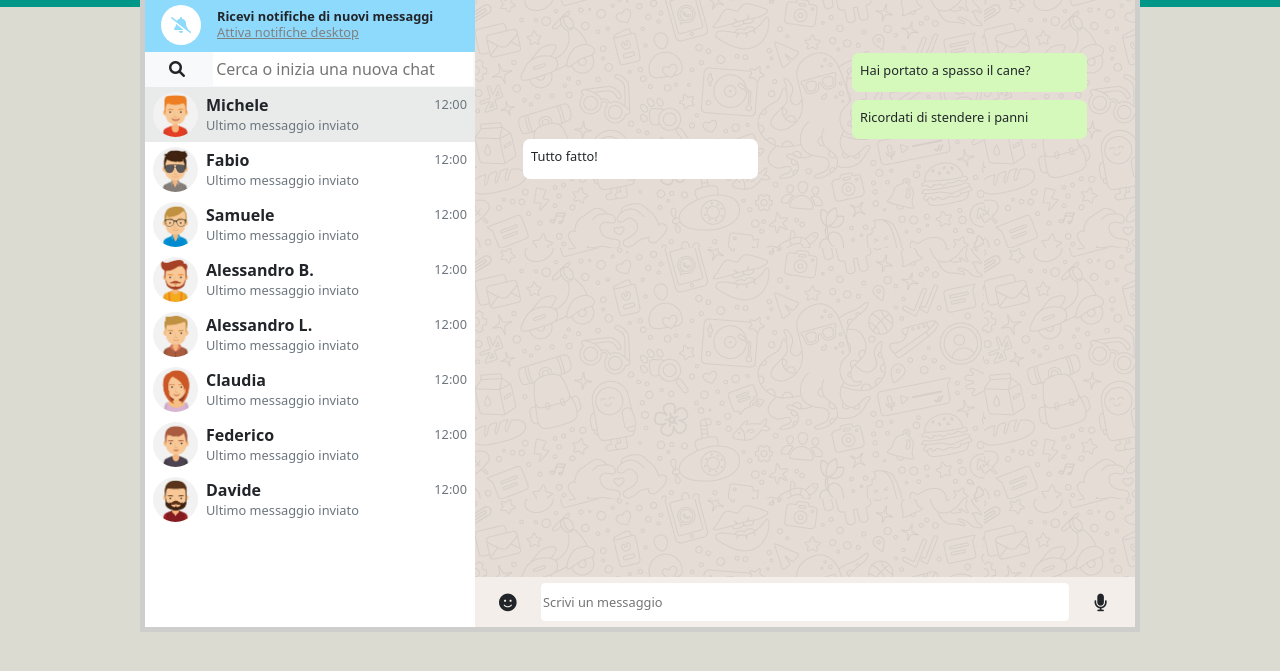
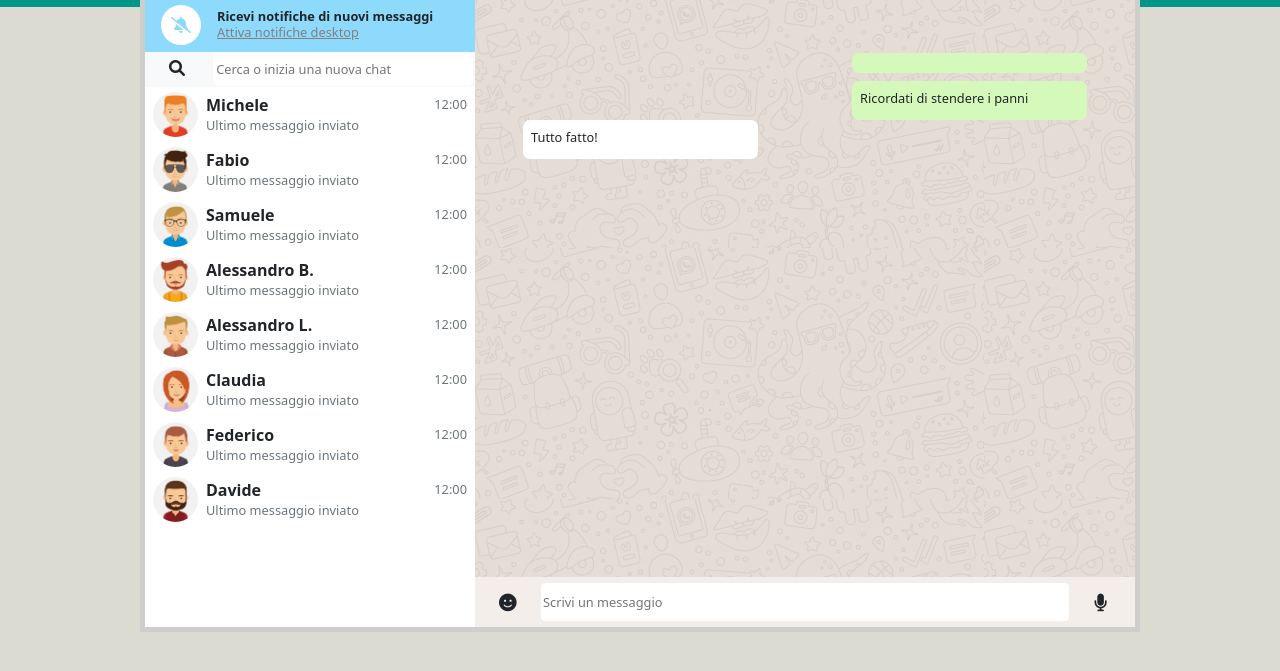
Before and after one commit to KaterinaProkopenko/vue-boolzapp, a plain HTML site: page index.html in a window 1280 px wide. Shown: the part 113-784 px from the top of the page. Drawn offline with nearby package versions, Linux system fonts and the light colour scheme.

Commit message:
Aggiornamento (la classe active)

```diff
--- a/css/style.css
+++ b/css/style.css
@@ -66,7 +66,8 @@ div.notifications-container a,
 div.user div p,
 div.time p,
 div.message p.message-content,
-div.chat-bottom input{
+div.chat-bottom input,
+div#search-chat input{
     font-size: .8rem;
 }
 
@@ -99,7 +100,7 @@ div.chat-items-container div.chat-item{
     height: 55px;
 }
 
-.active-chat-item{
+div.active-chat-item{
     background-color: #E9EBEB;
 }
 
--- a/index.html
+++ b/index.html
@@ -18,7 +18,7 @@
     <title>Vue Boolzapp</title>
 </head>
 <body>
-    <main class="position-relative">
+    <main id="app" class="position-relative">
         <section class="my-top-bg"></section>
         <section class="my-bottom-bg"></section>
         <section class="my-container-window d-flex justify-content-center align-items-center position-absolute top-0">
@@ -54,13 +54,26 @@
                         <!-- Input search -->
                         <div id="search-chat" class="bg-light">
                             <div class="d-inline-block h-100 px-4"><i class="fa-solid fa-magnifying-glass"></i></div>
-                            <input type="text" placeholder="Cerca o inizia una nuova chat">
+                            <input class="rounded-3" type="text" placeholder="Cerca o inizia una nuova chat">
                         </div>
 
                         <!-- Chat items container -->
                         <div class="chat-items-container">
                             <!-- chat -->
-                            <div class="chat-item active-chat-item d-flex justify-content-between align-items-center">
+                            <div class="chat-item d-flex justify-content-between align-items-center" v-for="(element, index) in contacts" @click="activeChat(index)" :class="(!element.visible) ? 'active-chat-item' : ''">
+                                <div class="user d-flex">
+                                    <img class="rounded-circle mx-2 chat-item-photo" :src="`img/avatar${element.avatar}.jpg`" :alt="element.name">
+                                    <div class="lh-1 h-100">
+                                        <h6 class="fw-bold m-0 py-1">{{element.name}}</h6>
+                                        <p class="text-secondary m-0">Ultimo messaggio inviato</p>
+                                    </div>
+                                </div>
+                                <div class="time text-secondary h-100">
+                                    <p class="p-2">12:00</p>
+                                </div>
+                            </div>
+
+                            <!-- <div class="chat-item active-chat-item d-flex justify-content-between align-items-center" v-for="(element, index) in contacts">
                                 <div class="user d-flex">
                                     <img class="rounded-circle mx-2 chat-item-photo" src="img/avatar_1.jpg" alt="Michele">
                                     <div class="lh-1 h-100">
@@ -71,9 +84,9 @@
                                 <div class="time text-secondary h-100">
                                     <p class="p-2">12:00</p>
                                 </div>
-                            </div>
+                            </div> -->
 
-                            <div class="chat-item d-flex justify-content-between align-items-center">
+                            <!-- <div class="chat-item d-flex justify-content-between align-items-center">
                                 <div class="user d-flex">
                                     <img class="rounded-circle mx-2 chat-item-photo" src="img/avatar_2.jpg" alt="Fabio">
                                     <div class="lh-1 h-100">
@@ -162,7 +175,7 @@
                                 <div class="time text-secondary h-100">
                                     <p class="p-2">12:00</p>
                                 </div>
-                            </div>
+                            </div> -->
                         </div>
                     </div>
 
@@ -187,10 +200,10 @@
                             </div>
 
                         </div>
-                        <div class="chat-main pt-5 px-5">
+                        <div class="chat-main pt-5 px-5" v-for="(element, index) in ">
                             <div class="row p-0 m-0 justify-content-end">
                                 <div class="col-5 message my-message p-0 my-2">
-                                    <p class="message-content m-0 mb-1 p-2">Hai portato a spasso il cane?</p>
+                                    <p class="message-content m-0 mb-1 p-2"><!-- {{element[0].message}} --></p>
                                 </div>
                             </div>
 
--- a/js/script.js
+++ b/js/script.js
@@ -1,3 +1,6 @@
+const app = new Vue({
+    el: '#app',
+    data: {
         contacts: [
             {
                 name: 'Michele',
@@ -161,3 +164,14 @@ contacts: [
                 ],
             }
         ]
+    },
+
+    methods: {
+        activeChat(indexActive){
+            this.contacts[indexActive].visible = !this.contacts[indexActive].visible;
+            console.log(this.contacts[indexActive].visible);
+        },
+
+
+    }
+})
```
Lines whose indentation alone changed are shown as unchanged.
